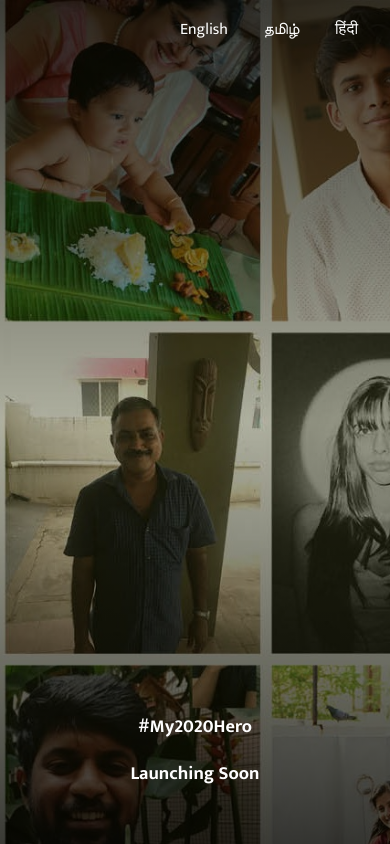
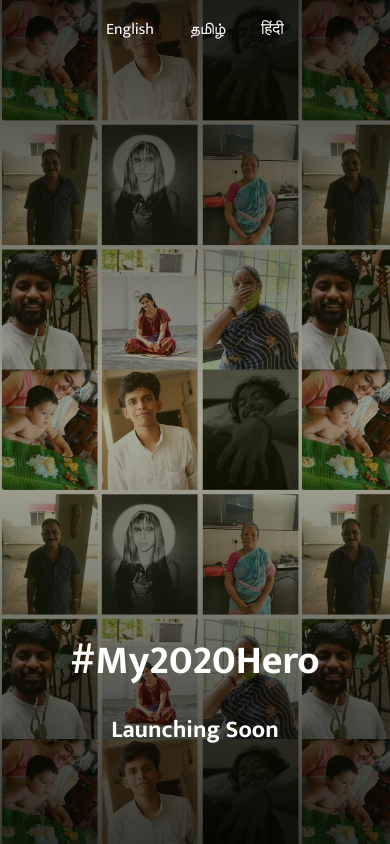
Before and after one commit to tejasahluwalia/my2020hero-website, a website: page index.html in a window 390 px wide. Drawn offline with nearby package versions, Linux system fonts and the light colour scheme; a web font is replaced by a local one.

Commit message:
responsiveness fixes

```diff
--- a/index.html
+++ b/index.html
@@ -70,6 +70,32 @@
       h3 {
         font-size: clamp(1rem, -0.875rem + 8.333vw, 3.5rem);
       }
+
+      @media only screen and (max-width: 480px) {
+        .container {
+          background-size: 300px;
+        }
+        h1 {
+          font-size: 2.5rem;
+        }
+
+        h2 {
+          font-size: 2rem;
+        }
+
+        h3 {
+          font-size: 1.5rem;
+        }
+        .comingSoon {
+          margin-bottom: 20%;
+        }
+        .languageSelect {
+          margin: auto;
+          left: 0;
+          right: 0;
+          text-align: center;
+        }
+      }
     </style>
     <script>
       var language;
```
